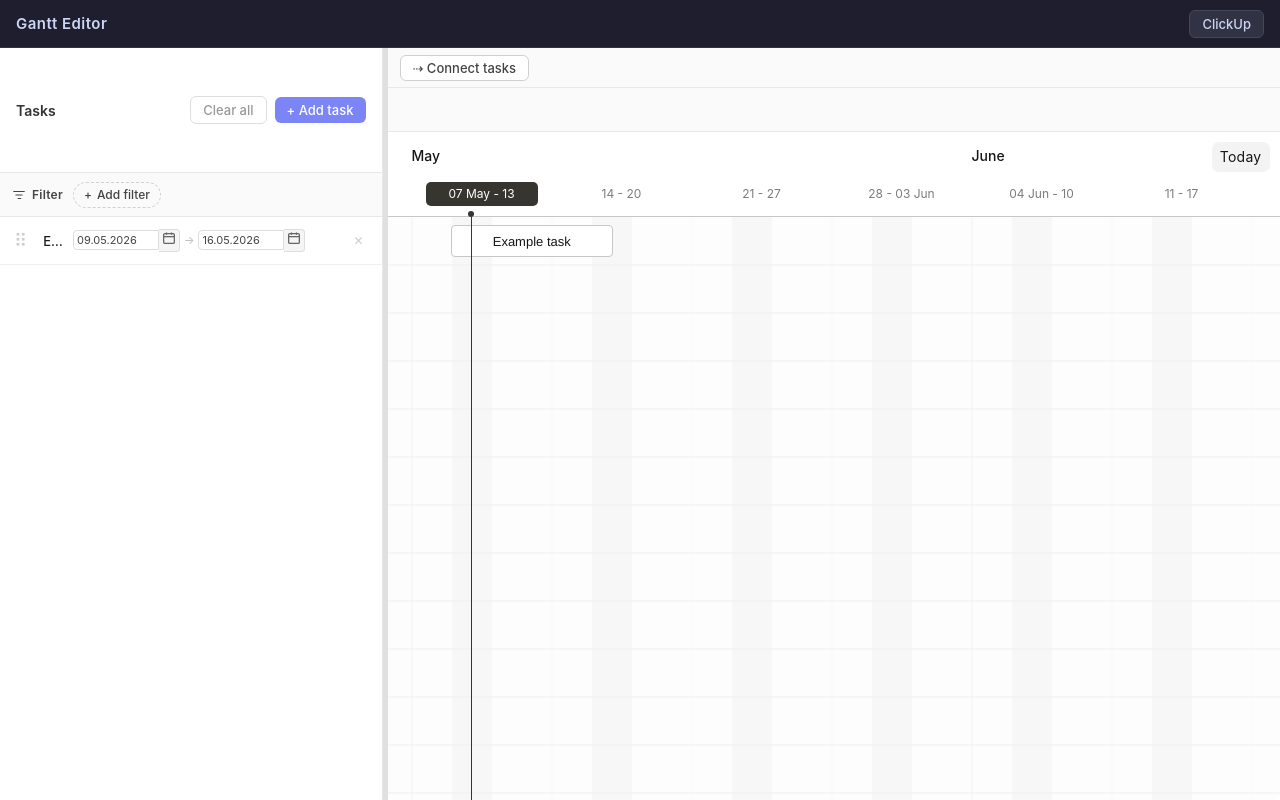
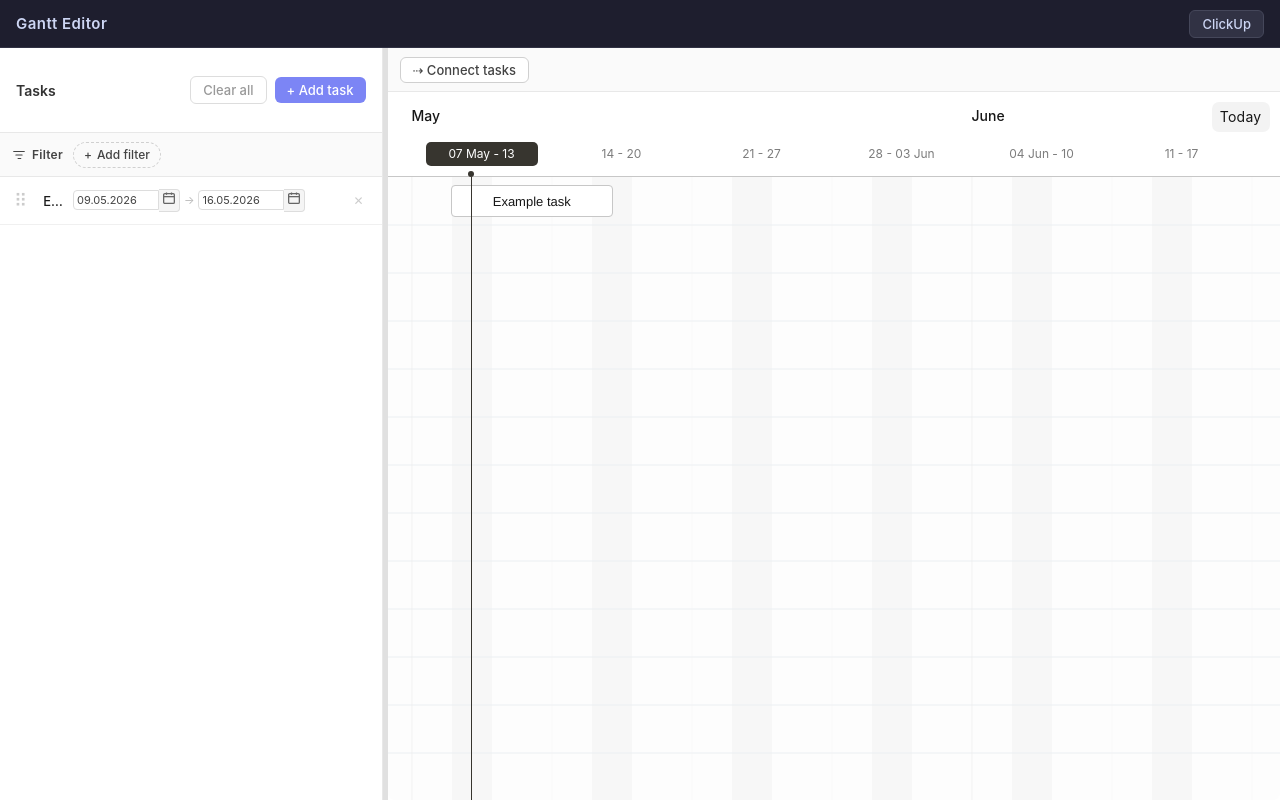
Before and after one commit to MiroslawRajczyk/gantt-editor, a React (Vite) app: page / in a window 1280 px wide. Built offline with nearby package versions, Linux system fonts and the light colour scheme.

Commit message:
Excessive bar removal
Signed-off-by: igorosky <igor.zaworski2@gmail.com>

```diff
--- a/src/App.css
+++ b/src/App.css
@@ -792,18 +792,12 @@
   flex-direction: column;
 }
 
-.gantt-panel__toolbar {
+.gantt-panel__topbar {
   display: flex;
   align-items: center;
   gap: 10px;
   padding: 0 12px;
-  height: 40px;
-  flex-shrink: 0;
-  border-bottom: 1px solid #e8e8e8;
-  background: #fafafa;
-}
-
-.gantt-panel__filter-spacer {
+  height: 44px;
   flex-shrink: 0;
   border-bottom: 1px solid #e8e8e8;
   background: #fafafa;
--- a/src/components/GanttPanel.tsx
+++ b/src/components/GanttPanel.tsx
@@ -3,7 +3,6 @@ import FrappeGantt from 'frappe-gantt'
 import type FrappeGanttNS from 'frappe-gantt'
 import type { GanttTask } from '../types'
 import { getAllSuccessors } from '../utils'
-import { FILTER_BAR_HEIGHT } from '../constants'
 
 function toDateStr(d: Date): string {
   return d.toISOString().slice(0, 10)
@@ -223,7 +222,7 @@ export function GanttPanel({
 
   return (
     <div className={`gantt-panel${connectMode ? ' gantt-panel--connecting' : ''}`}>
-      <div className="gantt-panel__toolbar">
+      <div className="gantt-panel__topbar">
         <button
           className={`gantt-panel__connect-btn${connectMode ? ' gantt-panel__connect-btn--active' : ''}`}
           onClick={toggleConnectMode}
@@ -235,8 +234,6 @@ export function GanttPanel({
           <span className="gantt-panel__connect-hint">{connectLabel}</span>
         )}
       </div>
-
-      <div className="gantt-panel__filter-spacer" style={{ height: FILTER_BAR_HEIGHT }} />
 
       {tasks.length === 0 && (
         <p className="gantt-panel__empty-msg">
--- a/src/components/TaskPanel.tsx
+++ b/src/components/TaskPanel.tsx
@@ -3,7 +3,7 @@ import type { RefObject } from 'react'
 import type { Filter, GanttTask } from '../types'
 import { TaskRow } from './TaskRow'
 import { FilterBar } from './FilterBar'
-import { GANTT_HEADER_HEIGHT, GANTT_TOOLBAR_HEIGHT } from '../constants'
+import { GANTT_HEADER_HEIGHT } from '../constants'
 
 interface Props {
   tasks: GanttTask[]
@@ -49,7 +49,7 @@ export function TaskPanel({ tasks, allTasks, filters, setFilters, matchMode, set
 
   return (
     <div className="task-panel">
-      <div className="task-panel__header" style={{ height: GANTT_HEADER_HEIGHT + GANTT_TOOLBAR_HEIGHT }}>
+      <div className="task-panel__header" style={{ height: GANTT_HEADER_HEIGHT }}>
         <h2 className="task-panel__title">Tasks</h2>
         <div className="task-panel__header-actions">
           <button className="task-panel__clear-btn" onClick={onClear}>Clear all</button>
--- a/src/constants.ts
+++ b/src/constants.ts
@@ -3,5 +3,4 @@
 //   upper_header_height = 45, lower_header_height = 30
 export const GANTT_ROW_HEIGHT = 48    // bar_height + padding
 export const GANTT_HEADER_HEIGHT = 85 // upper + lower + 10
-export const GANTT_TOOLBAR_HEIGHT = 40 // .gantt-panel__toolbar height
-export const FILTER_BAR_HEIGHT = 44   // .fbar height — must match LHS and RHS spacer
+export const FILTER_BAR_HEIGHT = 44   // .fbar height — must match LHS and RHS topbar
```
